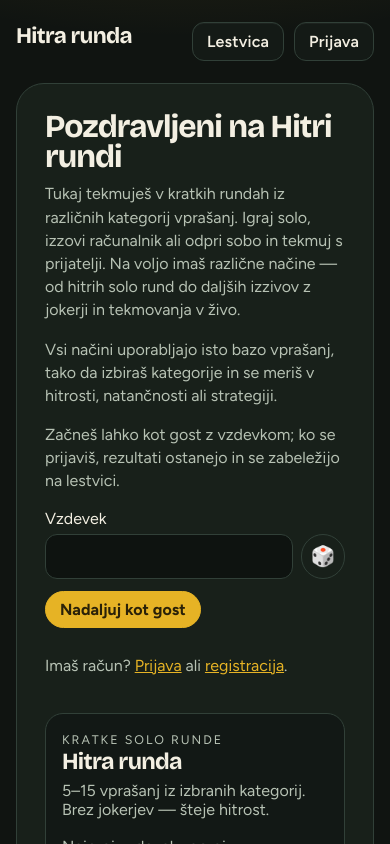
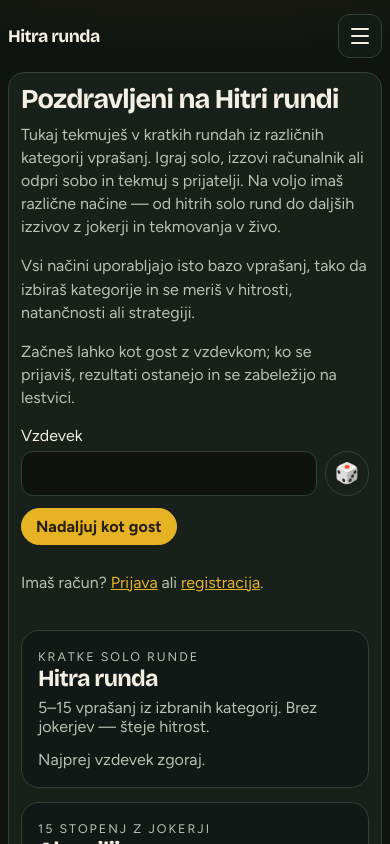
Before and after one commit to cvak100/HitraRunda, a React (Vite) app in the folder frontend/: page / in a window 390 px wide. Shown: the top 844 px of the page. Built offline with nearby package versions, Linux system fonts and the light colour scheme; no server answers.

Commit message:
Add mobile-first responsive layout with collapsible nav.
Tighten panels, game hubs, play chrome, tables, and touch targets under 800px and 480px breakpoints.

```diff
--- a/frontend/src/components/Layout.tsx
+++ b/frontend/src/components/Layout.tsx
@@ -6,13 +6,40 @@ import { useAuth } from "../auth";
 export function Layout() {
   const { user, loading } = useAuth();
   const location = useLocation();
+  const [navOpen, setNavOpen] = useState(false);
+
+  useEffect(() => {
+    setNavOpen(false);
+  }, [location.pathname]);
+
+  useEffect(() => {
+    if (!navOpen) return;
+    function onKey(event: KeyboardEvent) {
+      if (event.key === "Escape") setNavOpen(false);
+    }
+    document.addEventListener("keydown", onKey);
+    return () => document.removeEventListener("keydown", onKey);
+  }, [navOpen]);
+
   return (
     <div className="shell">
       <header id="top" className="top">
         <Link to="/" className="brand">
           Hitra runda
         </Link>
-        <nav className="top-nav">
+        <button
+          type="button"
+          className={`nav-toggle ${navOpen ? "is-open" : ""}`}
+          aria-expanded={navOpen}
+          aria-controls="site-nav"
+          aria-label={navOpen ? "Zapri meni" : "Odpri meni"}
+          onClick={() => setNavOpen((value) => !value)}
+        >
+          <span />
+          <span />
+          <span />
+        </button>
+        <nav id="site-nav" className={`top-nav ${navOpen ? "is-open" : ""}`}>
           {user?.is_staff ? (
             <Menu label="Admin" active={location.pathname.startsWith("/nadzor")} buttonClass="nav-btn nav-btn-admin">
               <NavLink to="/nadzor" end>
--- a/frontend/src/styles.css
+++ b/frontend/src/styles.css
@@ -60,10 +60,45 @@ h1 { font-size: clamp(2rem, 4vw, 3.4rem); line-height: 0.95; margin: 0 0 0.6rem;
   display: flex;
   justify-content: space-between;
   align-items: center;
+  flex-wrap: wrap;
+  gap: 12px;
   padding: 22px 0;
+  position: relative;
 }
 
 .brand { color: var(--cream); text-decoration: none; font-size: 1.4rem; }
+
+.nav-toggle {
+  display: none;
+  width: 44px;
+  height: 44px;
+  padding: 10px;
+  border-radius: 12px;
+  border: 1px solid var(--line);
+  background: #141a16;
+  flex-direction: column;
+  justify-content: center;
+  align-items: center;
+  gap: 5px;
+  margin-left: auto;
+}
+.nav-toggle span {
+  display: block;
+  width: 18px;
+  height: 2px;
+  border-radius: 999px;
+  background: var(--cream);
+  transition: transform 0.2s ease, opacity 0.2s ease;
+}
+.nav-toggle.is-open span:nth-child(1) {
+  transform: translateY(7px) rotate(45deg);
+}
+.nav-toggle.is-open span:nth-child(2) {
+  opacity: 0;
+}
+.nav-toggle.is-open span:nth-child(3) {
+  transform: translateY(-7px) rotate(-45deg);
+}
 
 nav, .top-nav { display: flex; gap: 10px; align-items: center; flex-wrap: wrap; }
 
@@ -944,11 +979,6 @@ button.danger {
   gap: 10px;
   background: #121815;
 }
-@media (max-width: 800px) {
-  .podium { grid-template-columns: 1fr; min-height: 0; }
-  .podium-slot.is-first { order: -1; }
-  .podium-slot .podium-block { min-height: 72px !important; }
-}
 .ladder { list-style: none; margin: 0; padding: 12px; display: flex; flex-direction: column; gap: 6px; }
 .ladder li { border: 1px solid var(--line); border-radius: 12px; padding: 8px 10px; text-align: right; color: var(--muted); }
 .ladder .reached { color: var(--gold-ink); background: var(--gold); border-color: var(--gold); }
@@ -1146,20 +1176,6 @@ a.mode-nav-btn:hover,
 .import-paste { margin-top: 14px; }
 .import-paste summary { cursor: pointer; color: var(--muted); margin-bottom: 8px; }
 
-@media (max-width: 800px) {
-  .game-row { flex-direction: column; align-items: flex-start; }
-  .board-toolbar {
-    grid-template-columns: 1fr;
-    justify-items: stretch;
-  }
-  .board-toolbar-start,
-  .board-toolbar-center,
-  .board-toolbar-end {
-    justify-self: stretch;
-  }
-  .board-toolbar-end .search-line { justify-content: flex-end; }
-}
-
 .friend-grid {
   display: grid;
   grid-template-columns: repeat(auto-fit, minmax(180px, 1fr));
@@ -1308,7 +1324,140 @@ a.mode-nav-btn:hover,
   min-height: 160px;
 }
 
+/* —— Responsive —— */
 @media (max-width: 800px) {
+  .shell {
+    width: min(1040px, calc(100% - 20px));
+    padding-bottom: 16px;
+  }
+
+  .top {
+    align-items: center;
+    padding: 14px 0;
+    row-gap: 0;
+  }
+  .brand { font-size: 1.2rem; }
+  .nav-toggle { display: inline-flex; }
+  .top-nav {
+    display: none;
+    width: 100%;
+    flex-direction: column;
+    align-items: stretch;
+    gap: 8px;
+    margin-top: 12px;
+    padding: 12px;
+    border: 1px solid var(--line);
+    border-radius: 16px;
+    background: #121815;
+  }
+  .top-nav.is-open { display: flex; }
+  .top-nav .nav-btn,
+  .top-nav .menu-drop > button {
+    width: 100%;
+    justify-content: flex-start;
+  }
+  .top-nav .nav-btn.icon-button {
+    width: 100%;
+    height: auto;
+    min-height: 44px;
+    padding: 10px 14px;
+    justify-content: flex-start;
+    gap: 10px;
+  }
+  .top-nav .nav-btn.icon-button::after {
+    content: "Račun";
+    font-weight: 600;
+  }
+  .menu-drop { width: 100%; }
+  .menu-panel {
+    position: static;
+    margin-top: 8px;
+    width: 100%;
+    min-width: 0;
+  }
+
+  h1 { font-size: clamp(1.65rem, 7vw, 2.4rem); }
+
+  .panel, .play {
+    padding: 18px 14px;
+    border-radius: 20px;
+  }
+  .dirka-race-top {
+    padding: 12px 14px;
+    border-radius: 20px;
+  }
+
+  .game-row {
+    flex-direction: column;
+    align-items: stretch;
+    gap: 14px;
+  }
+  .game-row-actions {
+    width: 100%;
+  }
+  .game-row-actions a,
+  .game-row-actions .primary {
+    flex: 1 1 auto;
+    justify-content: center;
+    min-height: 44px;
+  }
+  .game-split {
+    grid-template-columns: 1fr;
+  }
+  .profile-modes {
+    grid-template-columns: 1fr;
+  }
+
+  .mode-page-nav {
+    width: 100%;
+  }
+  .mode-page-nav a,
+  a.mode-nav-btn {
+    min-height: 44px;
+  }
+
+  .board-toolbar {
+    grid-template-columns: 1fr;
+    justify-items: stretch;
+  }
+  .board-toolbar-start,
+  .board-toolbar-center,
+  .board-toolbar-end {
+    justify-self: stretch;
+  }
+  .board-toolbar-end .search-line {
+    justify-content: stretch;
+    width: 100%;
+  }
+  .board-toolbar-end .search-line input {
+    flex: 1;
+    min-width: 0;
+  }
+  .content-tabs {
+    flex-wrap: nowrap;
+    overflow-x: auto;
+    -webkit-overflow-scrolling: touch;
+    gap: 4px;
+    padding-bottom: 2px;
+  }
+  .content-tabs a,
+  .content-tabs button {
+    flex: 0 0 auto;
+    white-space: nowrap;
+    padding: 10px 12px;
+  }
+
+  .table-wrap {
+    margin-left: -4px;
+    margin-right: -4px;
+    padding-bottom: 4px;
+  }
+  .data-table th,
+  .data-table td {
+    padding: 10px 6px;
+    font-size: 0.92rem;
+  }
+
   .stage { grid-template-columns: 1fr; }
   .stage-dirka {
     grid-template-columns: 1fr;
@@ -1320,12 +1469,121 @@ a.mode-nav-btn:hover,
     grid-template-columns: 1fr;
   }
   .dirka-question-slot,
-  .dirka-side {
+  .dirka-side,
+  .sixty-play,
+  .sixty-question-slot {
     min-height: 0;
   }
-  .ladder { flex-direction: row; overflow-x: auto; }
+  .sixty-chrome {
+    grid-template-columns: 1fr;
+    gap: 10px;
+    min-height: 0;
+  }
+  .sixty-skip {
+    width: 100%;
+    min-height: 3.2rem;
+    flex-direction: row;
+    justify-content: space-between;
+    padding: 10px 16px;
+  }
+  .sixty-timer .timer span {
+    font-size: 1.55rem;
+    min-width: 3rem;
+  }
+
+  .answers .slab,
+  .match-item,
+  .choices button {
+    min-height: 48px;
+  }
+  .choices {
+    gap: 8px;
+  }
+  .choices button {
+    flex: 1 1 auto;
+    justify-content: center;
+  }
+
+  .ladder {
+    flex-direction: row;
+    overflow-x: auto;
+    -webkit-overflow-scrolling: touch;
+  }
   .ladder li { min-width: 92px; }
-  .match-board { grid-template-columns: 1fr 1fr; gap: 8px; }
-  .match-item { padding: 12px; }
-  .top { align-items: flex-start; gap: 12px; }
+
+  .match-board {
+    grid-template-columns: 1fr;
+    gap: 10px;
+  }
+  .match-item { padding: 14px; min-height: 48px; }
+
+  .podium { grid-template-columns: 1fr; min-height: 0; }
+  .podium-slot.is-first { order: -1; }
+  .podium-slot .podium-block { min-height: 72px !important; }
+
+  .invite-link {
+    flex-direction: column;
+    align-items: stretch;
+  }
+  .invite-link button {
+    width: 100%;
+  }
+  .lobby-list li {
+    align-items: stretch;
+  }
+  .lobby-ready-btn {
+    width: 100%;
+    min-height: 44px;
+  }
+
+  .lifelines {
+    flex-direction: column;
+    align-items: stretch;
+  }
+  .lifelines button {
+    width: 100%;
+    min-height: 44px;
+    justify-content: center;
+  }
+
+  .friend-grid {
+    grid-template-columns: 1fr;
+  }
+
+  .admin-toolbar {
+    flex-direction: column;
+    align-items: stretch;
+  }
+  .admin-toolbar-right {
+    margin-left: 0;
+    width: 100%;
+  }
+  .toolbar {
+    flex-direction: column;
+    align-items: stretch;
+  }
+  .toolbar-end {
+    margin-left: 0;
+    width: 100%;
+    flex-wrap: wrap;
+  }
+
+  .modal-panel {
+    padding: 14px;
+    max-height: min(92vh, 720px);
+  }
+
+  .site-footer {
+    margin-top: 24px;
+    padding: 14px 0 4px;
+  }
 }
+
+@media (max-width: 480px) {
+  .shell { width: calc(100% - 16px); }
+  .panel, .play { padding: 14px 12px; border-radius: 16px; }
+  .brand { font-size: 1.1rem; max-width: calc(100% - 56px); overflow: hidden; text-overflow: ellipsis; white-space: nowrap; }
+  .match-board { grid-template-columns: 1fr; }
+  .slider-value { font-size: 1.8rem; }
+  .sixty-score-line { font-size: 1.2rem; }
+}
```
